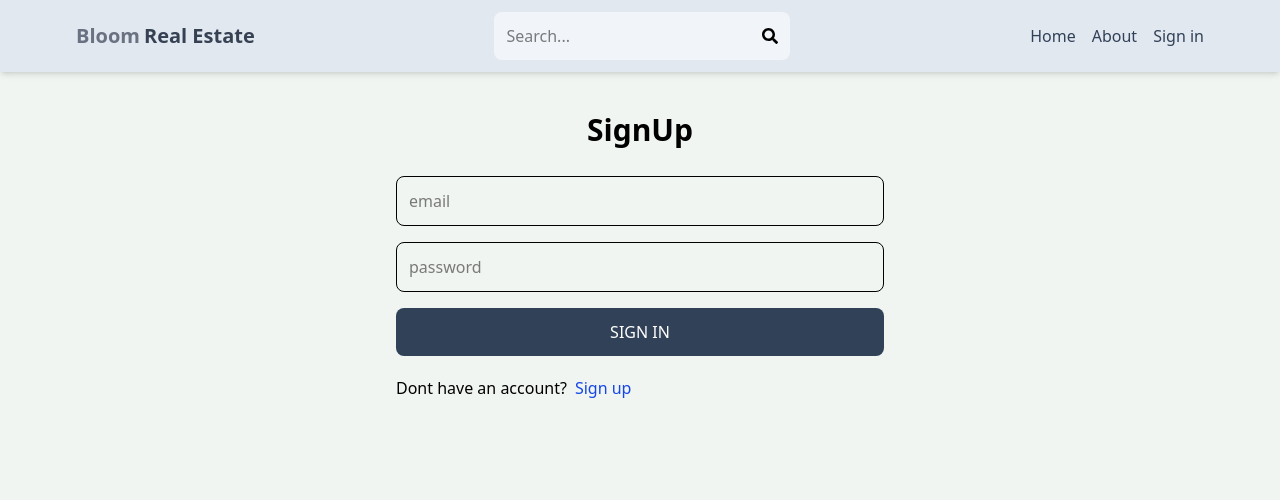
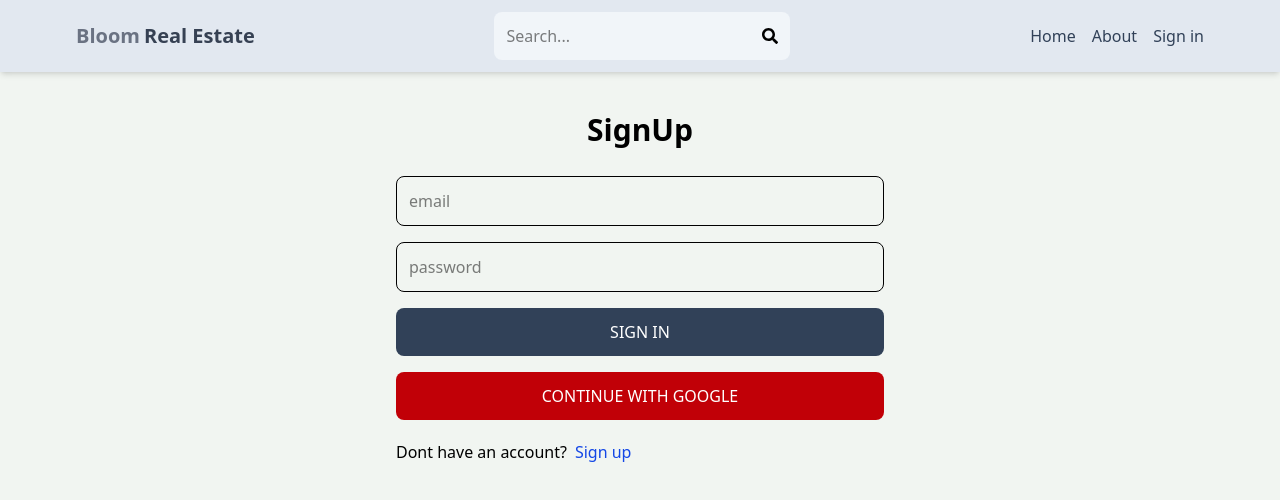
Before and after one commit to Udgeet007/RealEstate-Client, a React (Vite) app: page /signin in a window 1280 px wide. Shown: the top 500 px of the page. Built offline with nearby package versions, Linux system fonts and the light colour scheme.

Commit message:
Add Google OAuth functionality

```diff
--- a/package.json
+++ b/package.json
@@ -13,6 +13,7 @@
     "@reduxjs/toolkit": "^2.9.0",
     "@tailwindcss/vite": "^4.1.13",
     "cookies": "^0.9.1",
+    "firebase": "^12.3.0",
     "react": "^19.1.1",
     "react-dom": "^19.1.1",
     "react-hot-toast": "^2.6.0",
--- /dev/null
+++ b/src/Components/OAuth.jsx
@@ -0,0 +1,46 @@
+import React from 'react'
+import {GoogleAuthProvider, getAuth, signInWithPopup} from 'firebase/auth'
+import {app} from '../firebase.jsx';
+import { useDispatch } from 'react-redux';
+import { signInSuccess } from '../redux/userSlice/userSlice';
+import { toast } from 'react-toastify';
+import {useNavigate} from 'react-router-dom';
+
+const OAuth = () => {
+  const dispatch = useDispatch();
+  const navigate = useNavigate();
+
+  const handleGoogleSubmit = async() =>{
+    try {
+      const provider = new GoogleAuthProvider();
+      const auth = getAuth(app);
+      const result = await signInWithPopup( auth, provider);
+      console.log(result);
+      const data = await fetch('http://localhost:9000/api/auth/google',{
+        method:'POST',
+        headers:{
+          'Content-Type':'application/json'
+        },
+        body:{
+          name: result.user.displayName,
+          email:result.user.email,
+          photo:result.user.photoURL,
+        }
+      })
+      const res = await data.json();
+      dispatch(signInSuccess(res))
+      toast.success("Google Login Successfull", {
+        position:'top-right',
+        theme:'light'
+      });
+      navigate('/');
+    } catch (error) {
+      console.log(`Could Not Sign up : ${error}`)
+    }
+  }
+  return (
+      <button onClick={handleGoogleSubmit} className='bg-red-700 uppercase p-3 text-white rounded-lg hover:opacity-90'>Continue With Google</button>
+  )
+}
+
+export default OAuth
--- a/src/Pages/SignIn.jsx
+++ b/src/Pages/SignIn.jsx
@@ -3,6 +3,7 @@ import { Link, useNavigate } from 'react-router-dom';
 import { toast } from 'react-toastify';
 import { useDispatch, useSelector } from 'react-redux';
 import { signInFailure, signInSuccess, signInStart } from '../redux/userSlice/userSlice';
+import OAuth from '../components/OAuth';
 
 const SignIn = () => {
   const [formData, setFormData] = useState({});
@@ -81,6 +82,7 @@ const SignIn = () => {
         >
           {loading ? "Loading..." : "Sign In"}
         </button>
+        <OAuth/>
       </form>
       <div className="flex gap-2 mt-5">
         <p>Dont have an account? </p>
--- a/src/Pages/SignUp.jsx
+++ b/src/Pages/SignUp.jsx
@@ -1,6 +1,7 @@
 import React, { useState } from "react";
 import { Link, useNavigate } from "react-router-dom";
 import { toast } from "react-toastify";
+import OAuth from "../components/OAuth";
 
 const SignUp = () => {
   const [formData, setFormData] = useState({});
@@ -79,6 +80,7 @@ const SignUp = () => {
         >
           {loading ? "Loading..." : "Sign Up"}
         </button>
+        <OAuth/>
       </form>
       <div className="flex gap-2 mt-5">
         <p>Have an account? </p>
--- /dev/null
+++ b/src/firebase.jsx
@@ -0,0 +1,21 @@
+// Import the functions you need from the SDKs you need
+import { initializeApp } from "firebase/app";
+import { getAnalytics } from "firebase/analytics";
+// TODO: Add SDKs for Firebase products that you want to use
+// https://firebase.google.com/docs/web/setup#available-libraries
+
+// Your web app's Firebase configuration
+// For Firebase JS SDK v7.20.0 and later, measurementId is optional
+const firebaseConfig = {
+  apiKey: import.meta.env.VITE_FIREBASE_API_KEY,
+  authDomain: "realtime-messenger-429909.firebaseapp.com",
+  projectId: "realtime-messenger-429909",
+  storageBucket: "realtime-messenger-429909.firebasestorage.app",
+  messagingSenderId: "523453827098",
+  appId: "1:523453827098:web:99e52656cfea47584fa9a3",
+  measurementId: "G-8Q811JVH5C"
+};
+
+// Initialize Firebase
+export const app = initializeApp(firebaseConfig);
+const analytics = getAnalytics(app);
```
Also changed, not shown: 2 other files (tests, documents, lock files or other folders).
